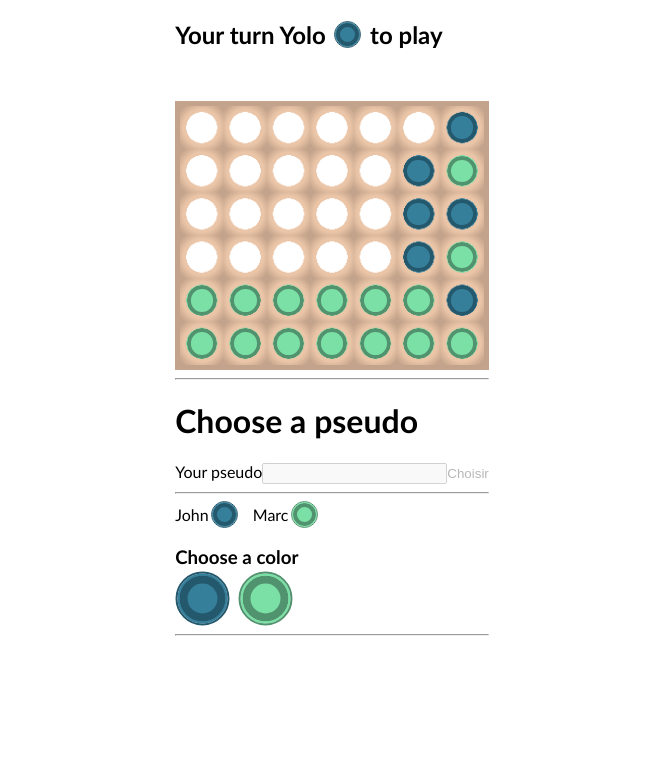
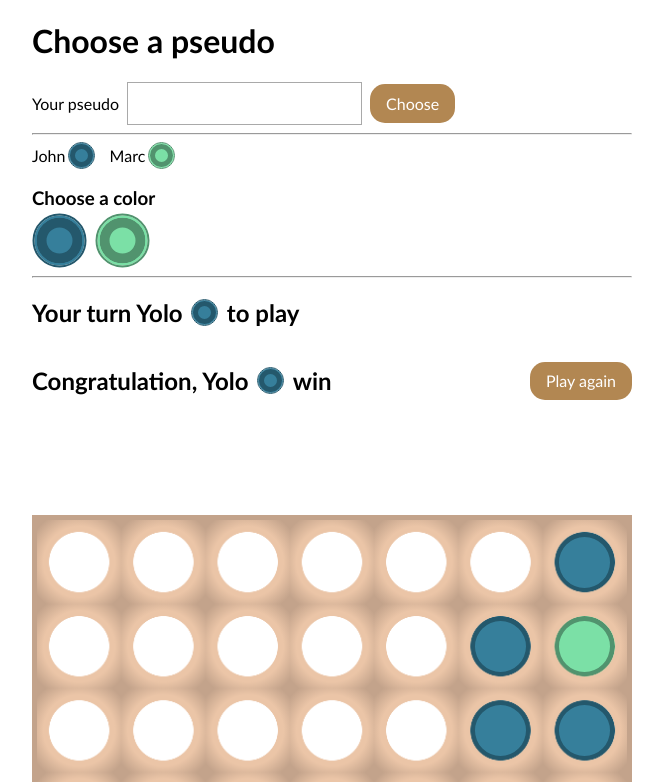
Before and after one commit to SnowDhrop/puissance4, a React (Vite) app: page / in a window 1280 px wide. Shown: the top 782 px of the page, without its empty margins (308-971 px from the left). Built offline with nearby package versions, Linux system fonts and the light colour scheme.

Commit message:
feat(front): react components

```diff
--- a/src/front/App.tsx
+++ b/src/front/App.tsx
@@ -1,30 +1,17 @@
-import { NameSelector } from "./screen/NameSelector";
+import { NameSelector } from "./components/NameSelector";
 import "./css/index.css";
-import { ColorSelector } from "./screen/ColorSelector";
+import { ColorSelector } from "./components/ColorSelector";
 import { PlayerColor } from "../types";
 import { Grid } from "./components/Grid";
-import { PlayScreen } from "./screen/PlayScreen";
+import { GameInfo } from "./components/GameInfo";
+import { Victory } from "./components/Victory";
 
 function App() {
 	return (
 		<div className='container'>
-			<PlayScreen color={PlayerColor.BLUE} name='Yolo' />
-			{/* <VictoryScreen color={PlayerColor.BLUE} name='Yolo' /> */}
+			<NameSelector onSelect={() => null} />
+			<hr />
 
-			<Grid
-				color={PlayerColor.BLUE}
-				grid={[
-					["E", "E", "E", "E", "E", "E", "B"],
-					["E", "E", "E", "E", "E", "B", "G"],
-					["E", "E", "E", "E", "E", "B", "B"],
-					["E", "E", "E", "E", "E", "B", "G"],
-					["G", "G", "G", "G", "G", "G", "B"],
-					["G", "G", "G", "G", "G", "G", "G"],
-				]}
-			/>
-			<hr />
-			<NameSelector onSelect={() => null} disabled />
-			<hr />
 			<ColorSelector
 				onSelect={() => null}
 				players={[
@@ -42,6 +29,23 @@ function App() {
 				colors={[PlayerColor.BLUE, PlayerColor.GREEN]}
 			/>
 			<hr />
+
+			<GameInfo color={PlayerColor.BLUE} name='Yolo' />
+			<Victory color={PlayerColor.BLUE} name='Yolo' />
+
+			<Grid
+				onDrop={() => null}
+				color={PlayerColor.BLUE}
+				grid={[
+					["E", "E", "E", "E", "E", "E", "B"],
+					["E", "E", "E", "E", "E", "B", "G"],
+					["E", "E", "E", "E", "E", "B", "B"],
+					["E", "E", "E", "E", "E", "B", "G"],
+					["G", "G", "G", "G", "G", "G", "B"],
+					["G", "G", "G", "G", "G", "G", "G"],
+				]}
+			/>
+			<hr />
 		</div>
 	);
 }
--- a/src/front/screen/PlayScreen.tsx
+++ b/src/front/components/GameInfo.tsx
@@ -1,12 +1,12 @@
 import { discColorClass } from "../../func/color";
 import { PlayerColor } from "../../types";
 
-type PlayScreenProps = {
+type GameInfoProps = {
 	color: PlayerColor;
 	name: string;
 };
 
-export function PlayScreen({ color, name }: PlayScreenProps) {
+export function GameInfo({ color, name }: GameInfoProps) {
 	return (
 		<div>
 			<h2 className='flex' style={{ gap: ".6rem" }}>
--- a/src/front/screen/NameSelector.tsx
+++ b/src/front/components/NameSelector.tsx
@@ -2,7 +2,7 @@ import { useState, FormEvent } from "react";
 
 type NameSelectorProps = {
 	onSelect: (name: string) => void;
-	disabled: boolean;
+	disabled?: boolean;
 };
 
 export function NameSelector({ onSelect, disabled }: NameSelectorProps) {
@@ -32,11 +32,18 @@ export function NameSelector({ onSelect, disabled }: NameSelectorProps) {
 					</button>
 				</div>
 			)}
-			<form action='' onSubmit={handleSubmit}>
+			<form
+				className='flex'
+				style={{ gap: "0.5rem" }}
+				action=''
+				onSubmit={handleSubmit}
+			>
 				<label htmlFor='name'>Your pseudo</label>
 				<input disabled={disabled} type='text' id='name' name='name' required />
 
-				<button disabled={disabled}>Choisir</button>
+				<button className='button' disabled={disabled}>
+					Choose
+				</button>
 			</form>
 		</>
 	);
--- /dev/null
+++ b/src/front/components/Victory.tsx
@@ -0,0 +1,23 @@
+import { discColorClass } from "../../func/color";
+import { prevent } from "../../func/dom";
+import { PlayerColor } from "../../types";
+
+type VictoryProps = {
+	color: PlayerColor;
+	name: string;
+	onRestart?: () => void;
+};
+
+export function Victory({ color, name, onRestart }: VictoryProps) {
+	return (
+		<div className='flex' style={{ justifyContent: "space-between" }}>
+			<h2 className='flex' style={{ gap: ".6rem" }}>
+				Congratulation, {name} <div className={discColorClass(color)}></div>win
+			</h2>
+
+			<button className='button' onClick={prevent(onRestart)}>
+				Play again
+			</button>
+		</div>
+	);
+}
--- a/src/front/css/index.css
+++ b/src/front/css/index.css
@@ -16,8 +16,35 @@ button {
 	cursor: pointer;
 }
 
+label {
+	font: inherit;
+}
+
+input {
+	padding: 0.7rem 1rem;
+	font: inherit;
+	line-height: 1;
+	border-radius: 5;
+	border: 1px solid darkgrey;
+}
+
+input:disabled {
+	opacity: 0.4;
+}
+
+.alert {
+	padding: 1rem 0.75rem;
+	display: flex;
+	justify-content: space-between;
+	color: #721c24;
+	background-color: #f8d7da;
+	border: 1px solid #f5c6cb;
+	border-radius: 5px;
+	margin-bottom: 5px;
+}
+
 .container {
-	width: fit-content;
+	width: 600px;
 	margin: 0 auto;
 }
 
@@ -47,14 +74,14 @@ button {
 
 .disc-blue {
 	background-color: #367f9b;
-	box-shadow: inset 0 0 0 4px #24586c;
+	box-shadow: inset 0 0 0 5px #24586c;
 	border: solid 1px #367f9b;
 	outline: solid 1px #24586c;
 }
 
 .disc-green {
 	background-color: #7be0a6;
-	box-shadow: inset 0 0 0 4px #51936e;
+	box-shadow: inset 0 0 0 5px #51936e;
 	border: solid 1px #7be0a6;
 	outline: solid 1px #51936e;
 }
@@ -129,5 +156,18 @@ button {
 
 .column:hover .disc {
 	opacity: 1;
-	transform: translateY(25px);
+	transform: translateY(60px);
 }
+
+.button {
+	background-color: rgb(178, 135, 82);
+	font: inherit;
+	padding: 0.7rem 1rem;
+	border-radius: 15px;
+	color: #fff;
+	line-height: 1;
+}
+
+.button:hover {
+	background-color: rgb(150, 113, 68);
+}
--- a/src/func/dom.tsx
+++ b/src/func/dom.tsx
@@ -1,4 +1,8 @@
-export function prevent(cb: () => void) {
+export function prevent(cb?: () => void) {
+	if (!cb) {
+		return undefined;
+	}
+
 	return (e: { preventDefault: () => void }) => {
 		e.preventDefault();
 		cb();
```
Also changed, not shown: src/front/components/ColorSelector.tsx (renamed from src/front/screen/ColorSelector.tsx).
